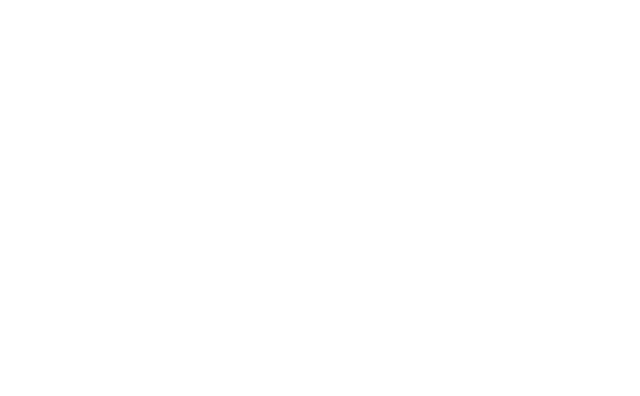
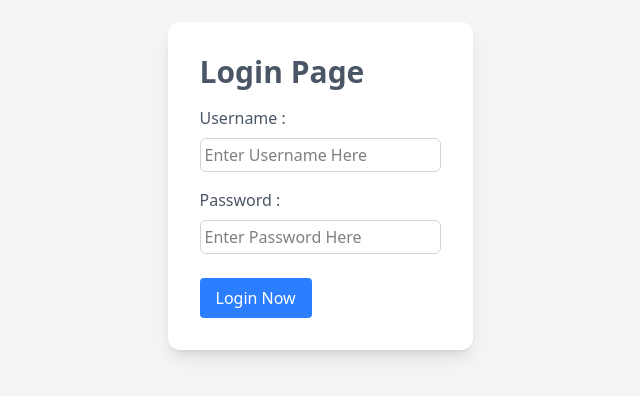
Before and after one commit to rashmithakau/WMS, a React (Vite) app in the folder frontend/: page / in a window 1280 px wide. Shown: the part 214-610 px from the top of the page, without its empty margins (320-960 px from the left). Built offline with nearby package versions, Linux system fonts and the light colour scheme.

Commit message:
feat:Login-Form-UI

```diff
--- a/frontend/src/App.jsx
+++ b/frontend/src/App.jsx
@@ -1,3 +1,4 @@
+import LoginPage from "./pages/LoginPage"
 
 
 function App() {
@@ -6,6 +7,7 @@
   return (
     <>
 
+      <LoginPage />
     </>
   )
 }
--- /dev/null
+++ b/frontend/src/components/Button1.jsx
@@ -0,0 +1,13 @@
+import React from "react";
+
+const Button1 = ({ txt }) => {
+  return (
+    <div>
+      <button className="bg-blue-500 text-white px-4 py-2 rounded hover:bg-blue-600 focus:outline-none focus:ring-2 focus:ring-blue-400">
+        {txt}
+      </button>
+    </div>
+  );
+};
+
+export default Button1;
--- /dev/null
+++ b/frontend/src/components/Container1.jsx
@@ -0,0 +1,15 @@
+import React from "react";
+
+const Container1 = ({ children }) => {
+  return (
+    <div>
+      <div className="min-h-screen flex items-center justify-center bg-gray-100 px-4">
+        <form className="bg-white p-8 rounded-xl shadow-lg max-w-sm">
+          {children}
+        </form>
+      </div>
+    </div>
+  );
+};
+
+export default Container1;
--- /dev/null
+++ b/frontend/src/components/Heading1.jsx
@@ -0,0 +1,7 @@
+import React from "react";
+
+const Heading1 = ({ txt }) => {
+  return <div className="text-3xl font-bold text-gray-600 mb-4">{txt}</div>;
+};
+
+export default Heading1;
--- /dev/null
+++ b/frontend/src/components/PasswordField.jsx
@@ -0,0 +1,15 @@
+import React from "react";
+
+const PasswordField = ({ txt }) => {
+  return (
+    <div>
+      <input
+        type="password"
+        placeholder={txt}
+        className="border-1 border-gray-300 rounded-md p-1 focus:outline-none focus:border-blue-500"
+      />
+    </div>
+  );
+};
+
+export default PasswordField;
--- /dev/null
+++ b/frontend/src/components/TextField.jsx
@@ -0,0 +1,15 @@
+import React from "react";
+
+const TextField = ({ txt }) => {
+  return (
+    <div>
+      <input
+        type="text"
+        placeholder={txt}
+        className="border-1 border-gray-300 rounded-md p-1 focus:outline-none focus:border-blue-500"
+      />
+    </div>
+  );
+};
+
+export default TextField;
--- /dev/null
+++ b/frontend/src/pages/LoginPage.jsx
@@ -0,0 +1,31 @@
+import React from "react";
+import TextField from "../components/textfield";
+import PasswordField from "../components/PasswordField";
+import Container1 from "../components/Container1";
+import Heading1 from "../components/Heading1";
+import Button1 from "../components/Button1";
+
+const LoginPage = () => {
+  return (
+    <>
+      <Container1>
+        <Heading1 txt={"Login Page"} />
+        <div className="mb-4">
+          <label htmlFor="username" className="block text-gray-600 mb-2">
+            Username :{" "}
+          </label>
+          <TextField txt={"Enter Username Here"} />
+        </div>
+        <div className="mb-6">
+          <label htmlFor="password" className="block text-gray-600 mb-2">
+            Password :{" "}
+          </label>
+          <PasswordField txt={"Enter Password Here"} />
+        </div>
+        <Button1 txt={"Login Now"} />
+      </Container1>
+    </>
+  );
+};
+
+export default LoginPage;
```
